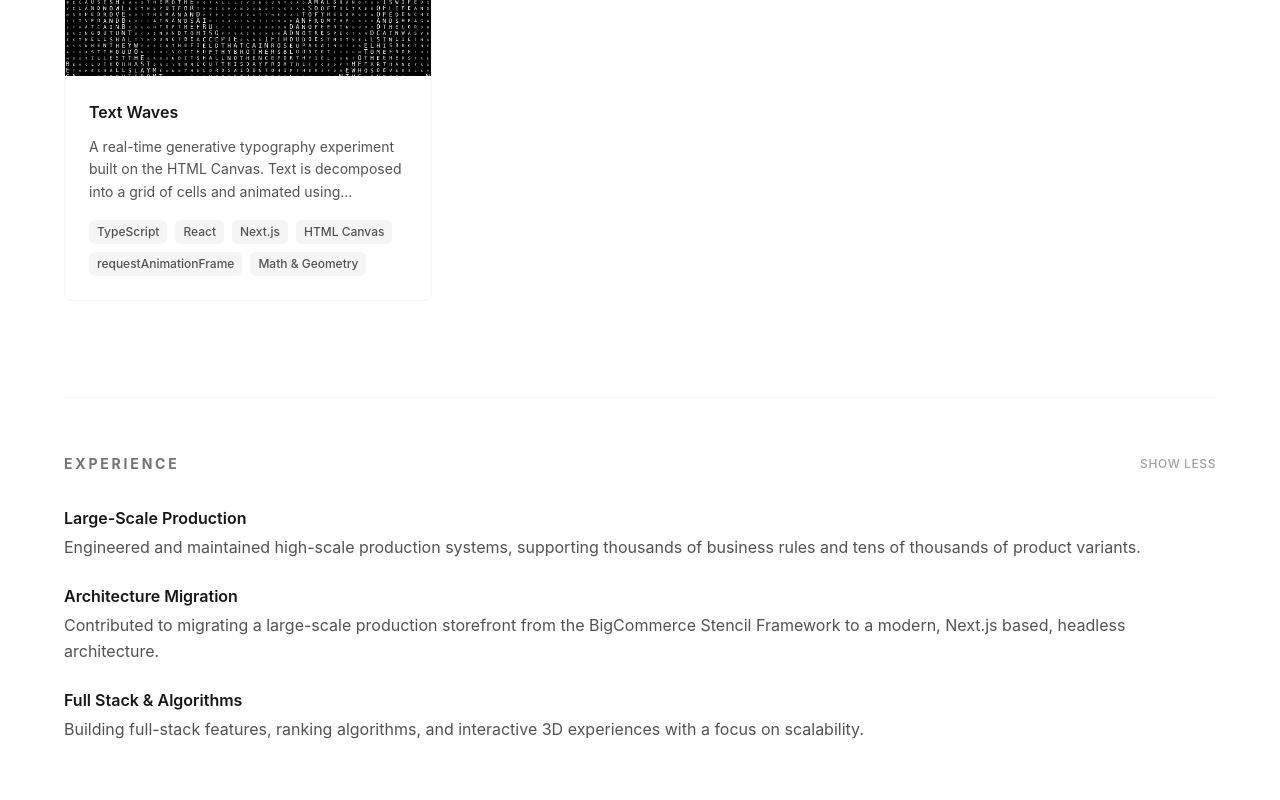
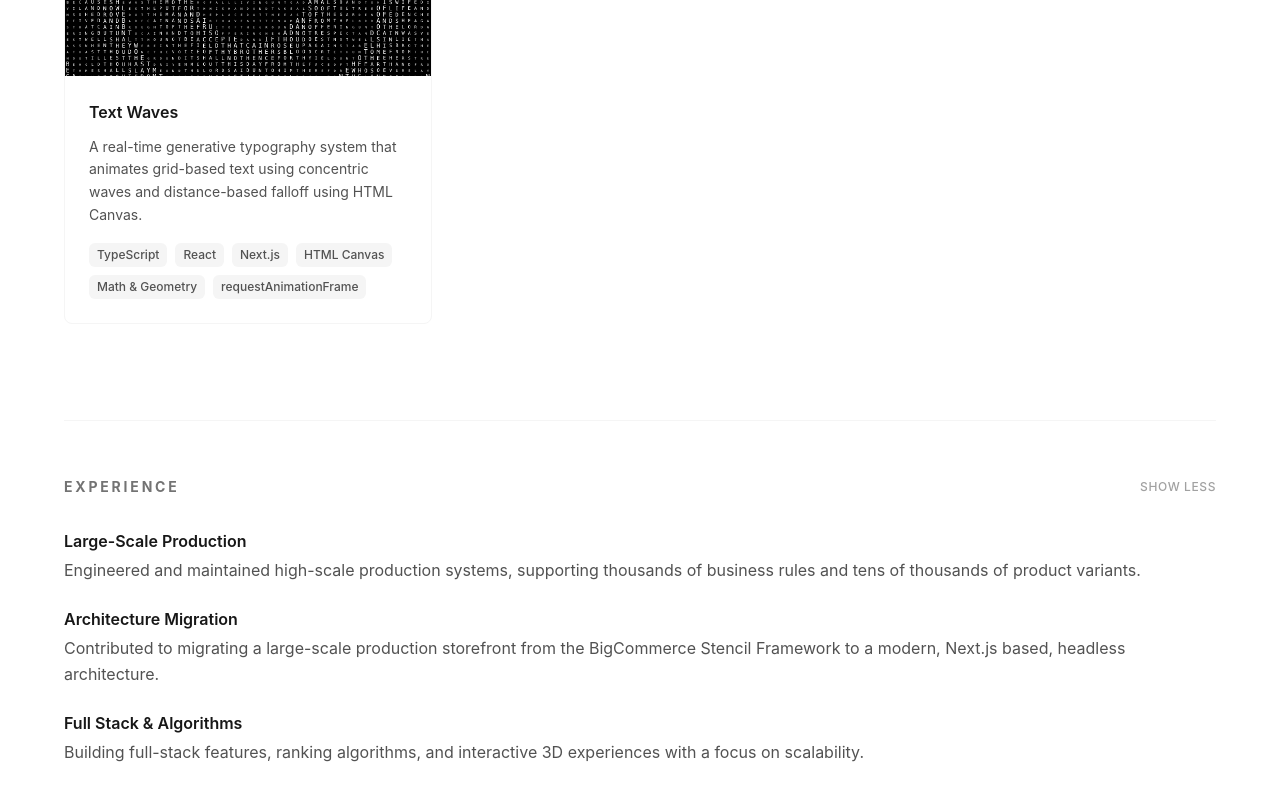
Before and after one commit to codyeisenbach/dev-portfolio, a Next.js app: page / in a window 1280 px wide. Shown: the part 837-1637 px from the top of the page. Built offline with nearby package versions, Linux system fonts and the light colour scheme.

Commit message:
copy change

```diff
--- a/app/components/featured-projects.tsx
+++ b/app/components/featured-projects.tsx
@@ -14,15 +14,15 @@ const projects: Project[] = [
   {
     title: "Text Waves",
     description:
-      "A real-time generative typography experiment built on the HTML Canvas. Text is decomposed into a grid of cells and animated using concentric wave propagation, fixed-timestep updates, and distance-based intensity falloff to produce deterministic, high-performance visual motion.",
+      "A real-time generative typography system that animates grid-based text using concentric waves and distance-based falloff using HTML Canvas.",
     href: "/text-waves",
     tech: [
       "TypeScript",
       "React",
       "Next.js",
       "HTML Canvas",
+      "Math & Geometry",
       "requestAnimationFrame",
-      "Math & Geometry",
     ],
     imageSrc: "/text-waves-thumbnail.png",
     imageAlt: "Text Waves generative typography animation",
@@ -51,7 +51,7 @@ export function FeaturedProjects() {
               <h3 className="font-semibold text-neutral-900 group-hover:text-black">
                 {project.title}
               </h3>
-              <p className="text-sm leading-relaxed text-neutral-600 line-clamp-3">
+              <p className="text-sm leading-relaxed text-neutral-600 line-clamp-7">
                 {project.description}
               </p>
             </div>
```
